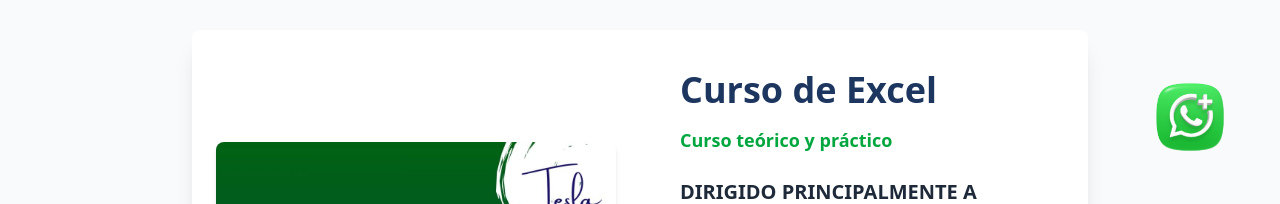
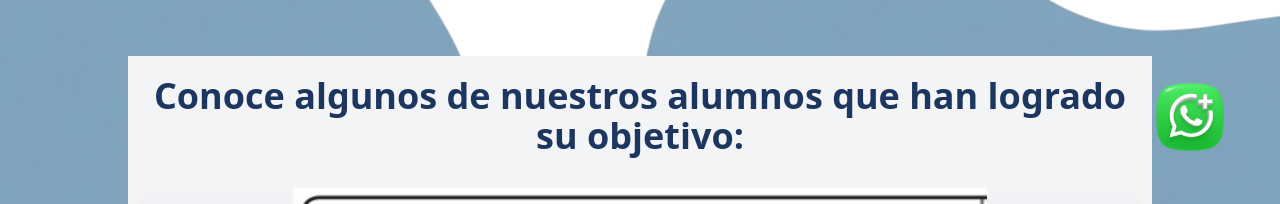
Before and after one commit to RicardoAHH/tesla_asesorias, a React (Vite) app: page / in a window 1280 px wide. Shown: the part 587-791 px from the top of the page. Built offline with nearby package versions, Linux system fonts and the light colour scheme; no server answers.

Commit message:
hidexcel

```diff
--- a/src/pages/home/Home.jsx
+++ b/src/pages/home/Home.jsx
@@ -3,7 +3,7 @@ import VenEstudia from '../../components/home/VenEstudia'
 import BackgroundBlob from '../../components/home/Background'
 import blobImage from '/blob-blueP.png'
 import SuccessCasesCarousel from '../../components/home/Carousel'
-import Excel from '../../components/home/Excel'
+// import Excel from '../../components/home/Excel'
 
 export default function Home() {
     return (
@@ -19,7 +19,7 @@ export default function Home() {
                     <VenEstudia />
                 </div>
                 <div>
-                    <Excel />
+                    {/* <Excel /> */}
                 </div>
                 <div className='relative z-10'>
                     <SuccessCasesCarousel />
```
